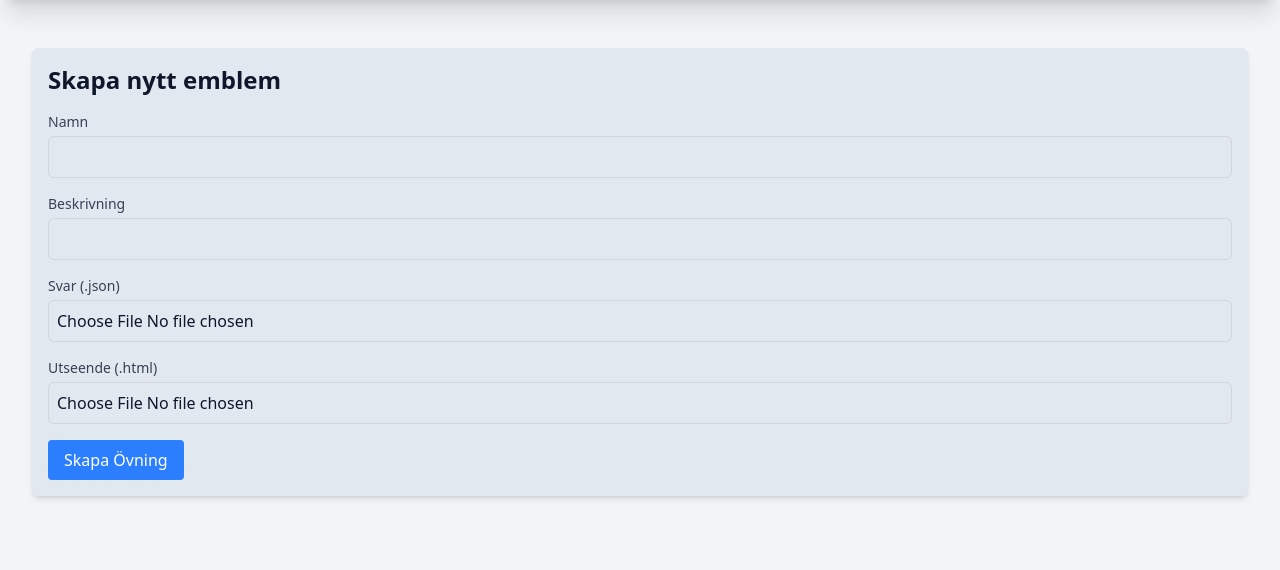
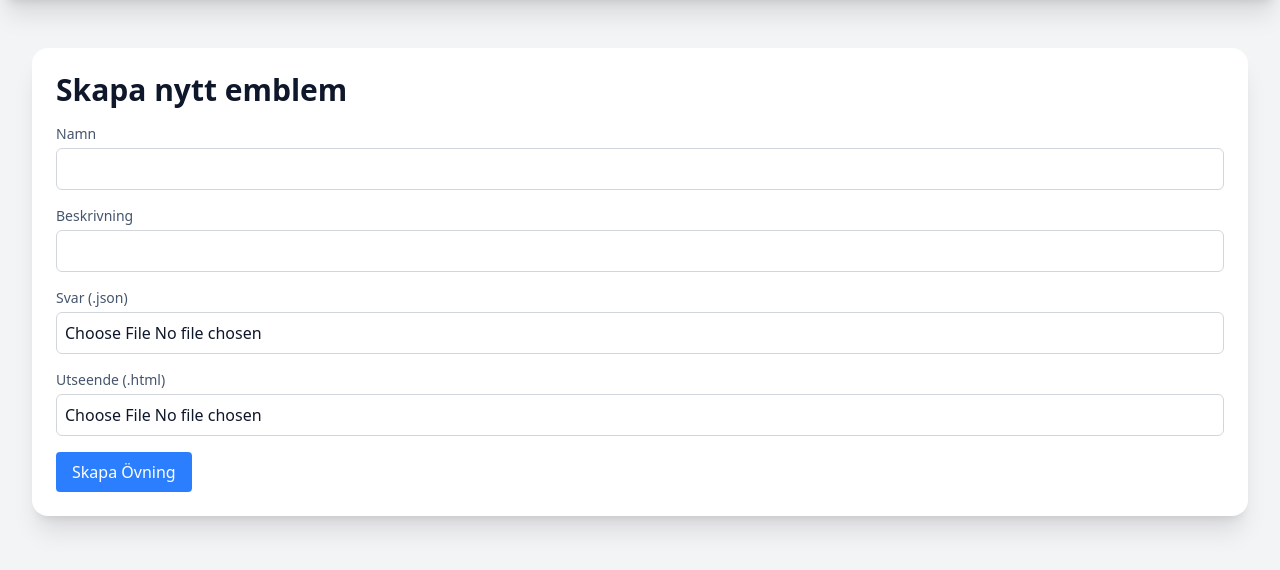
Before and after one commit to Rikemannen/site-rw2, a Flask app: page /exercise/create in a window 1280 px wide. Shown: the part 76-646 px from the top of the page. Run offline with Flask 3, Linux system fonts and the light colour scheme; the visitor is signed in with stand-in values (Sample User, id 1); data comes from the database, SQL or seed files in the repository; data that the repository does not hold is empty; style sheets or scripts are compiled from the project's sources; parts of the project's set-up code (start-up, migrations or seed data) failed here and were passed over; some libraries are stand-ins or nearby versions.

Commit message:
Add forgotten ui overhaul file

```diff
--- a/app/templates/exercises/create.html
+++ b/app/templates/exercises/create.html
@@ -3,39 +3,39 @@
 {% block title %}Skapa emblem{% endblock %}
 
 {% block content %}
-<div class="bg-slate-200 rounded-md shadow-md p-4">
-    <h2 class="text-2xl font-bold mb-4">Skapa nytt emblem</h2>
+<div class="bg-white rounded-2xl shadow-xl p-6">
+    <h2 class="text-3xl font-bold mb-4">Skapa nytt emblem</h2>
     <form method="POST" action="{{ url_for('exercise.create') }}" enctype="multipart/form-data">
         {{ form.hidden_tag() }}
         <div class="mb-4">
-            {{ form.name.label(class="block text-sm font-md text-gray-700")}}
-            {{ form.name(class="mt-1 block w-full p-2 border border-gray-300 rounded-md") }}
+            {{ form.name.label(class="block text-sm font-md text-slate-600")}}
+            {{ form.name(class="mt-1 block input") }}
             {% for error in form.name.errors %}
             <span class="text-red-500 text-xs">{{ error }}</span>
             {% endfor %}
         </div>
         <div class="mb-4">
-            {{ form.description.label(class="block text-sm font-md text-gray-700")}}
-            {{ form.description(class="mt-1 block w-full p-2 border border-gray-300 rounded-md") }}
+            {{ form.description.label(class="block text-sm font-md text-slate-600")}}
+            {{ form.description(class="mt-1 input") }}
             {% for error in form.description.errors %}
             <span class="text-red-500 text-xs">{{ error }}</span>
             {% endfor %}
         </div>
         <div class="mb-4">
-            {{ form.answers.label(class="block text-sm font-md text-gray-700")}}
-            {{ form.answers(class="mt-1 block w-full p-2 border border-gray-300 rounded-md") }}
+            {{ form.answers.label(class="block text-sm font-md text-slate-600")}}
+            {{ form.answers(class="mt-1 input") }}
             {% for error in form.answers.errors %}
             <span class="text-red-500 text-xs">{{ error }}</span>
             {% endfor %}
         </div>
         <div class="mb-4">
-            {{ form.html.label(class="block text-sm font-md text-gray-700")}}
-            {{ form.html(class="mt-1 block w-full p-2 border border-gray-300 rounded-md") }}
+            {{ form.html.label(class="block text-sm font-md text-slate-600")}}
+            {{ form.html(class="mt-1 input") }}
             {% for error in form.html.errors %}
             <span class="text-red-500 text-xs">{{ error }}</span>
             {% endfor %}
         </div>
-        {{ form.submit(class="bg-blue-500 text-white px-4 py-2 rounded") }}
+        {{ form.submit(class="button-blue") }}
     </form>
     {% with messages = get_flashed_messages() %}
     {% if messages %}
```
